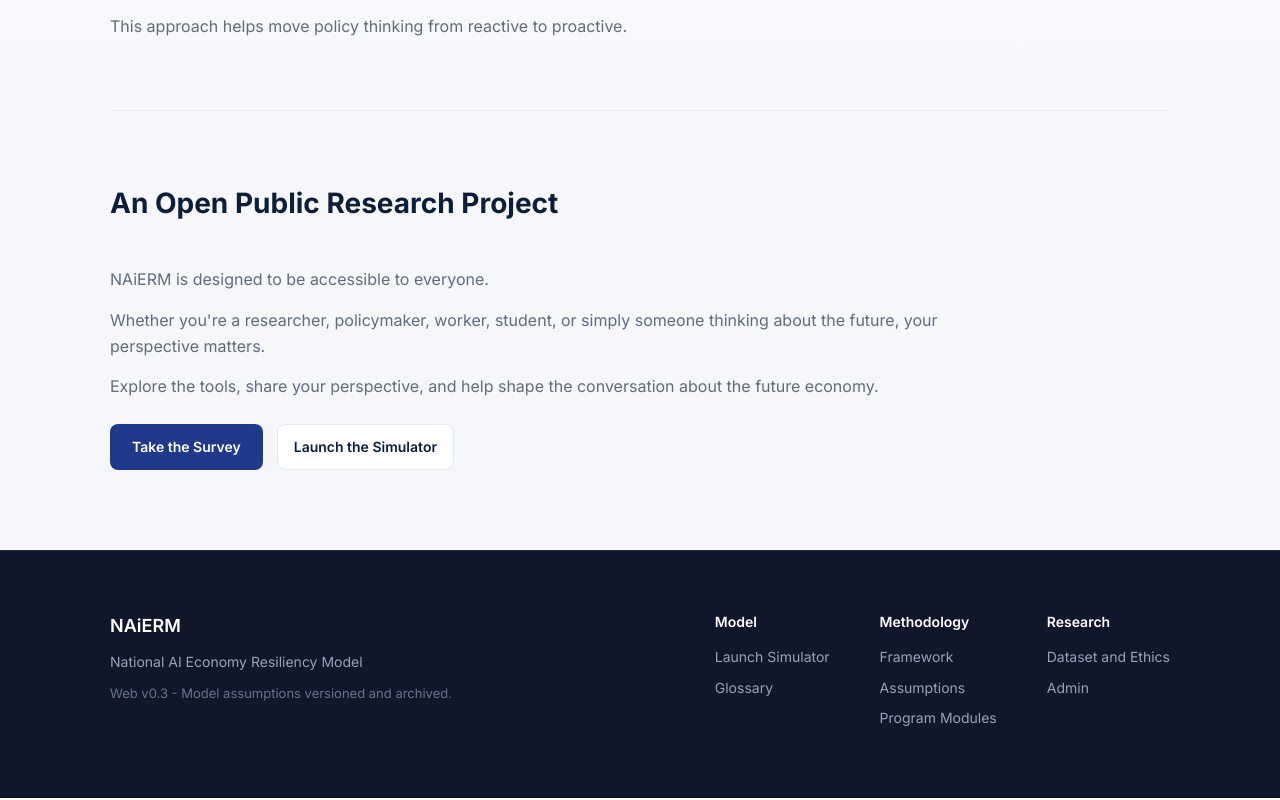
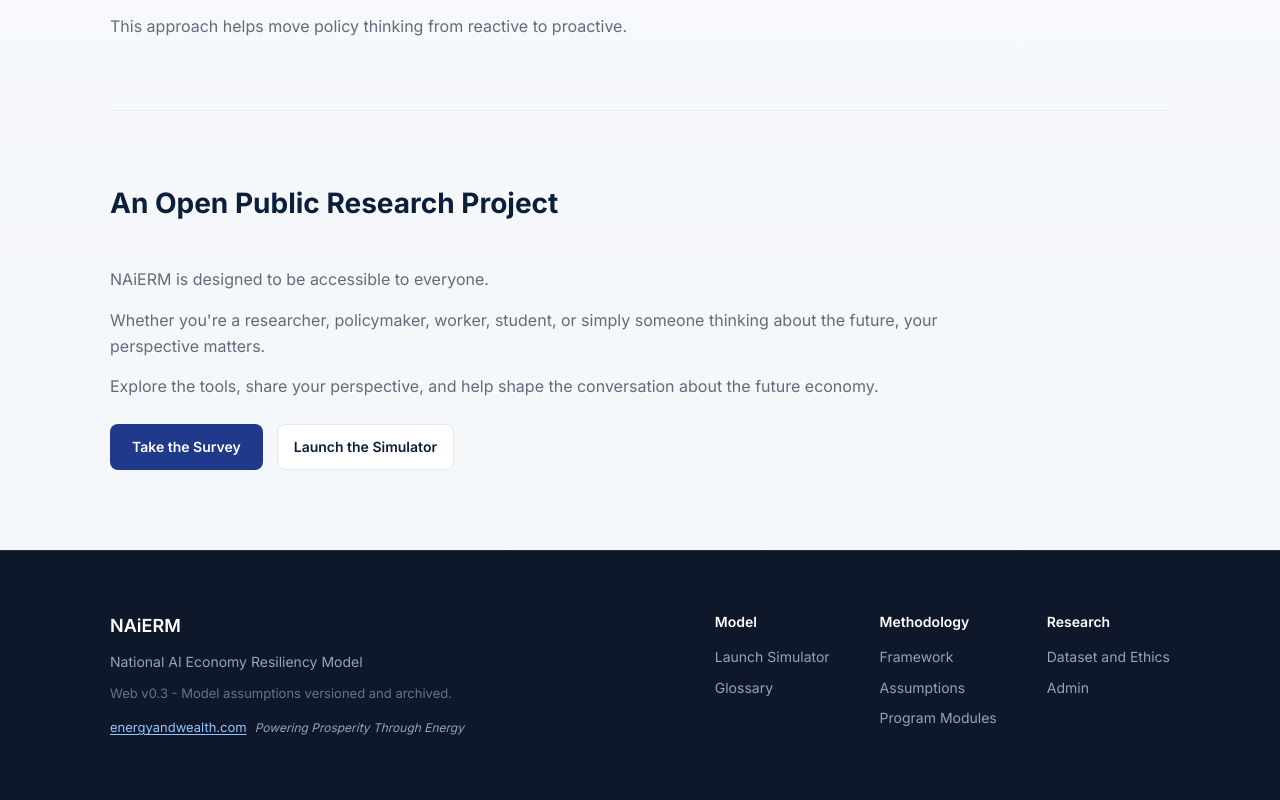
Before and after one commit to Measdani/breakout-economy-simulator, a Next.js app in the folder web/: page / in a window 1280 px wide. Shown: the part 3775-4575 px from the top of the page. Built offline with nearby package versions, Linux system fonts and the light colour scheme.

Commit message:
Add Energy and Wealth footer link and tagline

```diff
--- a/web/app/home.css
+++ b/web/app/home.css
@@ -784,6 +784,29 @@ body {
   color: #64748b;
 }
 
+.footerPartnerLine {
+  margin-top: 10px;
+  margin-bottom: 0;
+}
+
+.footerPartnerLink {
+  font-size: 13px;
+  color: #93c5fd;
+  text-decoration: underline;
+  text-underline-offset: 2px;
+}
+
+.footerPartnerLink:hover {
+  color: #bfdbfe;
+}
+
+.footerPartnerTag {
+  margin-left: 8px;
+  font-size: 12px;
+  color: #94a3b8;
+  font-style: italic;
+}
+
 .footerRight {
   display: flex;
   gap: 50px;
--- a/web/app/page.tsx
+++ b/web/app/page.tsx
@@ -252,6 +252,18 @@ export default function Home() {
             <p className="footerVersion">
               Web v0.3 - Model assumptions versioned and archived.
             </p>
+            <p className="footerPartnerLine">
+              <a
+                href="https://energyandwealth.com/"
+                target="_blank"
+                rel="noopener noreferrer"
+                title="Powering Prosperity Through Energy"
+                className="footerPartnerLink"
+              >
+                energyandwealth.com
+              </a>
+              <span className="footerPartnerTag">Powering Prosperity Through Energy</span>
+            </p>
           </div>
 
           <div className="footerRight">
--- a/web/components/site/PublicSiteShell.tsx
+++ b/web/components/site/PublicSiteShell.tsx
@@ -60,6 +60,18 @@ export default function PublicSiteShell({
           <div className="mt-10 text-xs text-muted">
             <p>NAiERM Web v0.3 | Last updated March 2, 2026</p>
             <p className="mt-2">Model assumptions versioned and archived. See changelog for revisions.</p>
+            <p className="mt-2">
+              <a
+                href="https://energyandwealth.com/"
+                target="_blank"
+                rel="noopener noreferrer"
+                title="Powering Prosperity Through Energy"
+                className="text-blue-300 hover:text-blue-200 underline underline-offset-2 transition"
+              >
+                energyandwealth.com
+              </a>
+              <span className="ml-2 italic text-dimmed">Powering Prosperity Through Energy</span>
+            </p>
           </div>
         </div>
       </footer>
```
